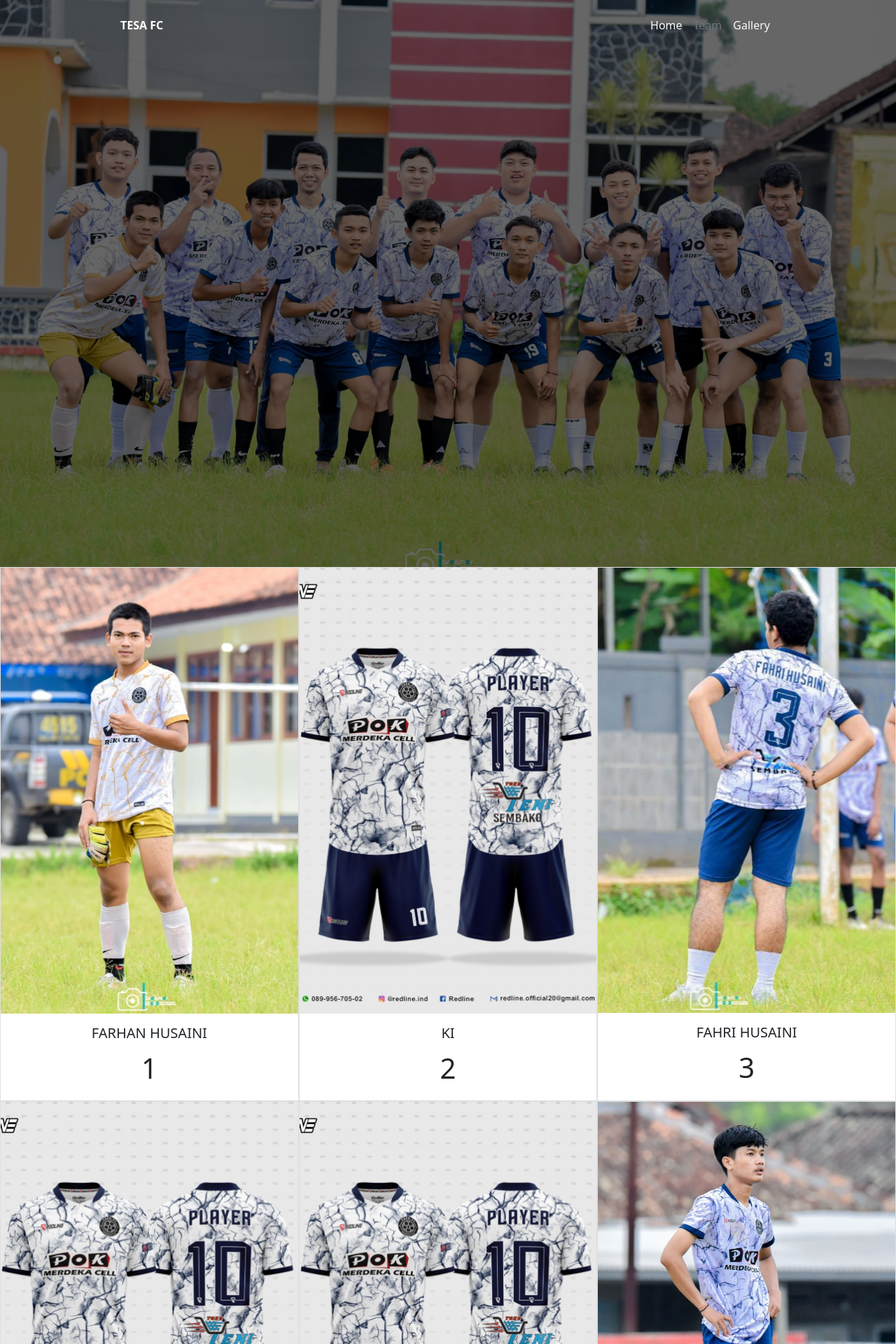
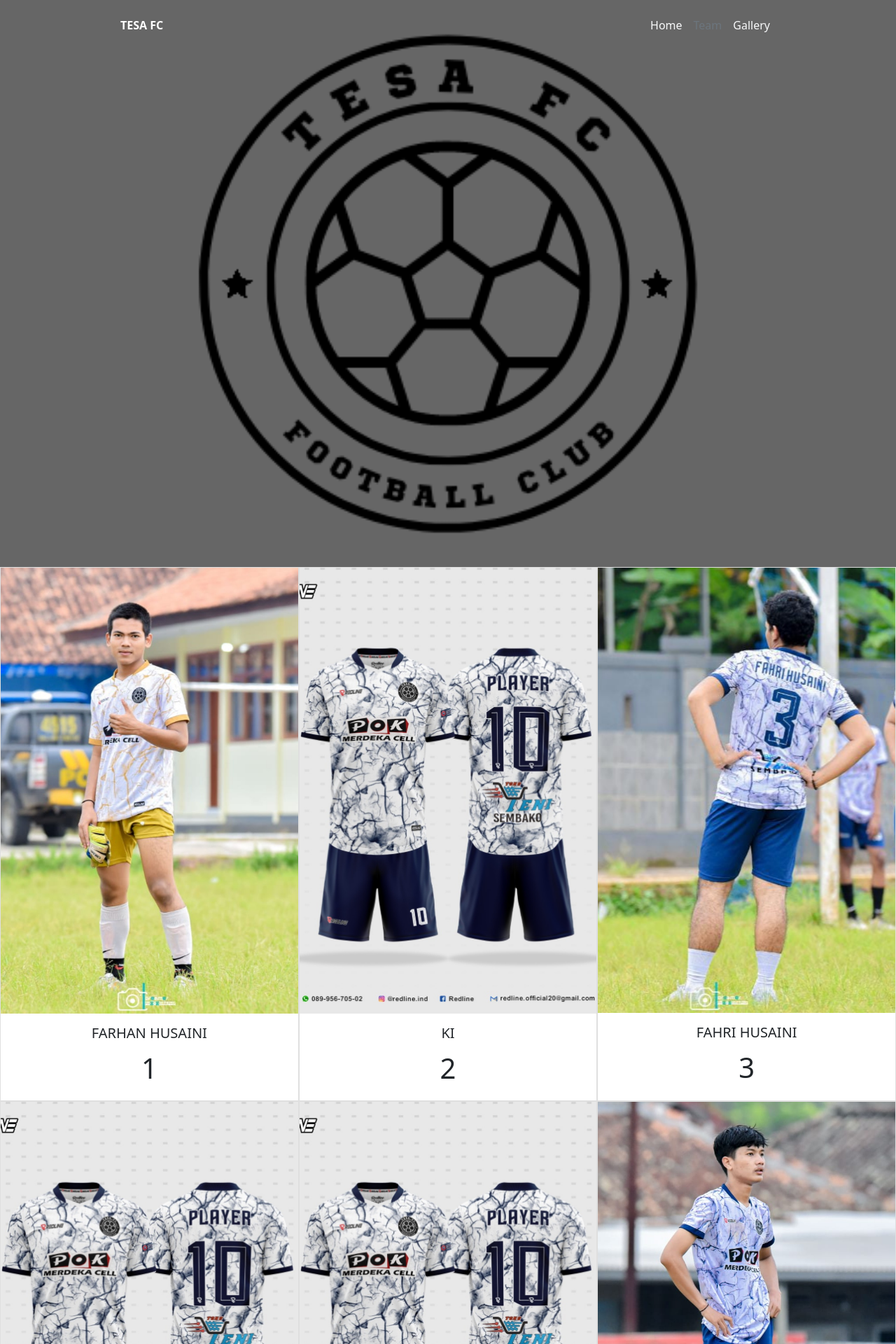
Before and after one commit to tesafc/www2, a Jekyll site: the page built from team.html, in a window 1280 px wide. Shown: the top 1920 px of the page at 70% size. Built offline with Jekyll 4.4.1, drawn with Linux system fonts in a browser that asks for light colours.

Commit message:
Update team.html

```diff
--- a/team.html
+++ b/team.html
@@ -1,7 +1,7 @@
 ---
 layout: page
 title: Team
-image: /assets/img/tesafc_full-team.jpg
+image: /assets/img/logo-2.png
 ---
 
 <div class="container-fluid px-0">
```
